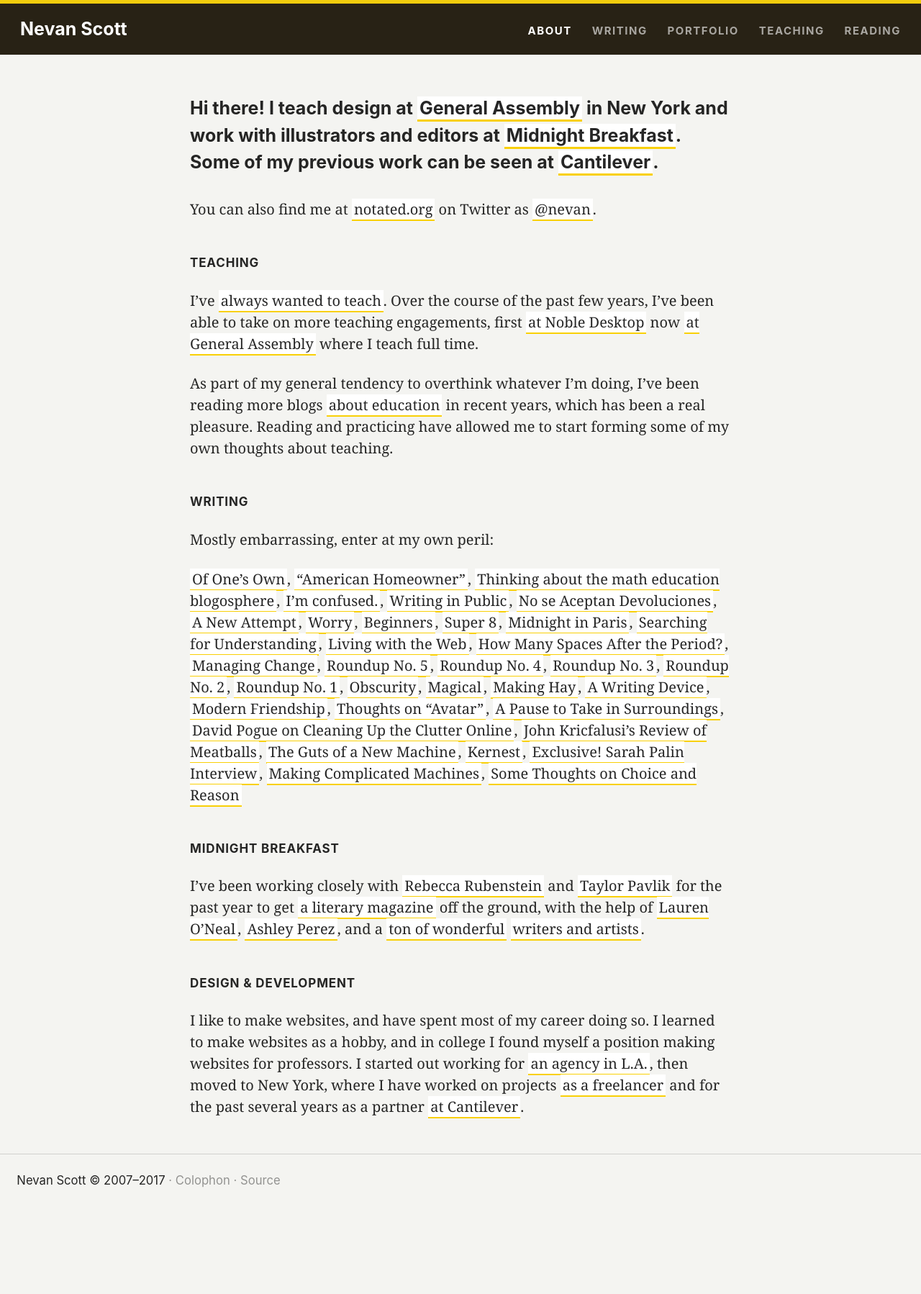
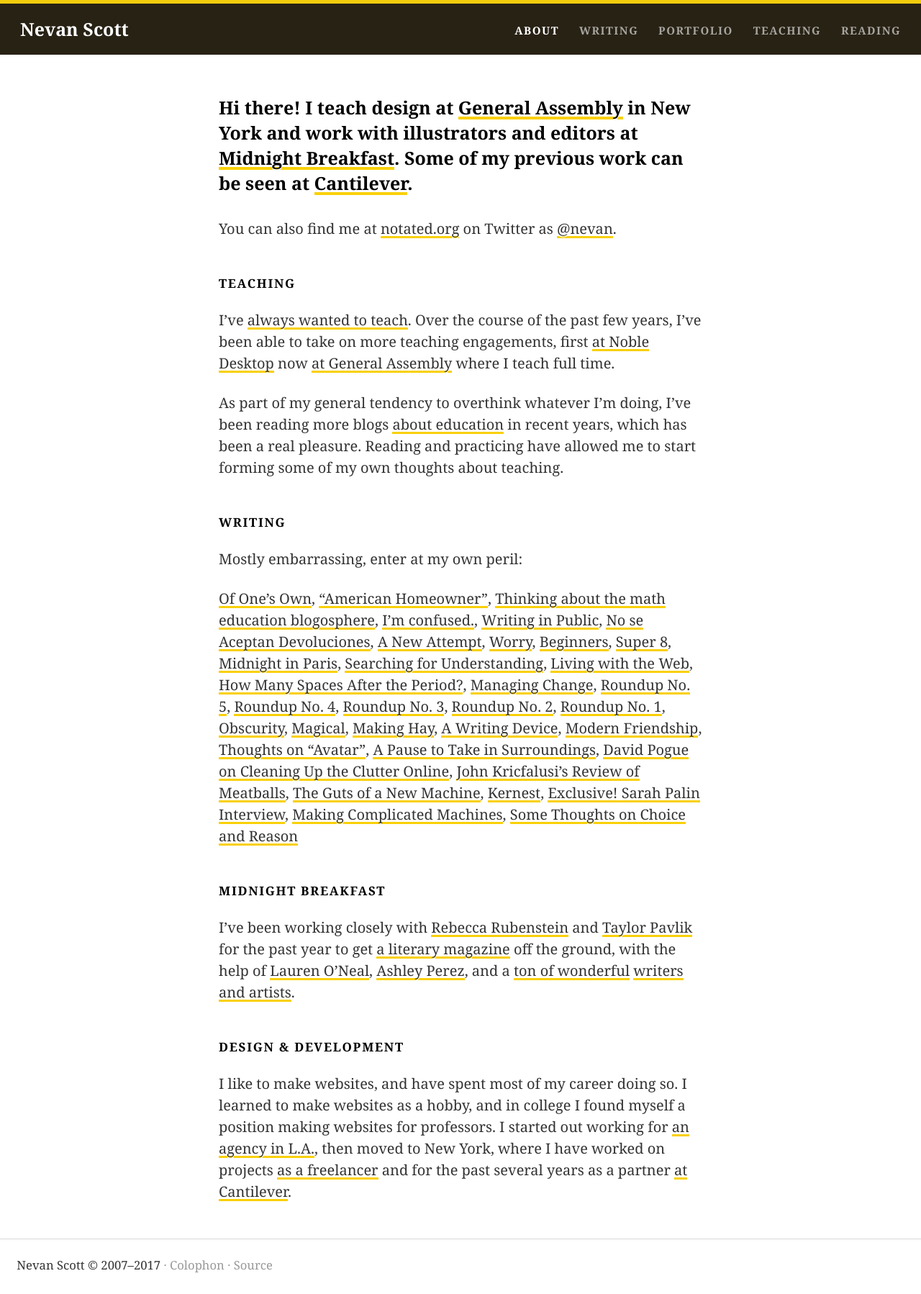
Before and after one commit to nevanscott/nevanscott.github.io, a Jekyll site: the page built from index.md, in a window 1280 px wide. Shown: the whole page at 72% size. Built offline with Jekyll 4.4.1, drawn with Linux system fonts in a browser that asks for light colours; before the commit the page ends 1681 px from its top, so only the background shows below that.

Commit message:
back to Chaparral, and a CSS var refactor!

```diff
--- a/_includes/head.html
+++ b/_includes/head.html
@@ -13,5 +13,7 @@
   <link href="https://micro.blog/nevan" rel="me" />
   <link href="https://twitter.com/nevan" rel="me" />
   <link href="https://www.linkedin.com/in/nevan/" rel="me" />
+	<script type="text/javascript" src="http://use.typekit.com/omw4yuy.js"></script>
+	<script type="text/javascript">try{Typekit.load();}catch(e){}</script>
   <style>{% capture styles %}{% include main.scss %}{% endcapture %}{{ styles | scssify }}</style>
 </head>
--- a/_includes/main.scss
+++ b/_includes/main.scss
@@ -1,18 +1,63 @@
 $serif: Chronicle, Georgia, serif;
 $sans: Whitney, -apple-system, BlinkMacSystemFont, "Segoe UI", "Roboto", "Oxygen", "Ubuntu", "Cantarell", "Fira Sans", "Droid Sans", "Helvetica Neue", Avenir, Noto, sans-serif;
+$serif: "chaparral-pro-1", "chaparral-pro-2", "Chaparral Pro", Georgia, serif;
+$sans: $serif;
 $ratio: 1.618;
 $ssm: "all and (min-width: 35em)";
 $ssl: "all and (min-width: 45em)";
+
+// Settings
+
+:root {
+  --link-underline-color: #{ hsl(50,95,50) };
+  --link-underline-color--hover: #{ hsl(40,95,45) };
+  --link-underline-width: 2px;
+  --page-color: #{ hsl(60,10,95) };
+  --page-color: white;
+  --text-color: #{ rgba(0,0,0,.8) };
+  --text-display-color: black;
+  --text-muted-color: #{ rgba(0,0,0,.4) };
+  --highlight-color: #{ rgba(0,0,0,.1) };
+  --brand-strip-color: #{ hsl(50,90,50) };
+  --thin-stroke-color: #{ rgba(0,0,0,.25) };
+  --hair-stroke-color: #{ rgba(0,0,0,.15) };
+  --figure-stroke-color: #{ rgba(0,0,0,.2) };
+  --figure-drop-color: #{ rgba(0,0,0,.1) };
+  --figure-drop-offset: .5em -.5em 0;
+}
+html.night {
+  --link-underline: #{ hsl(50,90,45) };
+  --link-underline--hover: #{ hsl(35,95,50) };
+  --page-color: #{ hsl(220,50,25) };
+  --text-color: #{ rgba(255,255,255,.9) };
+  --text-display-color: white;
+  --text-muted-color: #{ rgba(255,255,255,.6) };
+  --highlight-color: #{ rgba(255,255,255,.1) };
+  --brand-strip-color: #{ hsl(50,95,45) };
+  --thin-stroke-color: #{ rgba(255,255,255,.25) };
+  --hair-stroke-color: #{ rgba(255,255,255,.2) };
+  --figure-stroke-color: #{ rgba(255,255,255,.2) };
+  --figure-drop-color: #{ rgba(255,255,255,.1) };
+}
+@media #{$ssm} {
+  :root {
+    --link-underline-width: 3px;
+  }
+}
+@media #{$ssl} {
+  :root {
+    --figure-drop-offset: .5em .5em 0;
+  }
+}
 
 html {
 	min-height: 100%;
 }
 
 body {
-	background: white;
-	background: hsl(60,10,95);
-	border-top: .25em solid hsl(50,90,50);
-	color: rgba(0,0,0,.85);
+	background: var(--page-color);
+	border-top: .25em solid var(--brand-strip-color);
+	color: var(--text-color);
 	font-family: $serif;
 	font-size: 18px;
 	line-height: 1.4;
@@ -23,11 +68,6 @@ body {
 		font-size: 20px;
 		line-height: 1.5;
 		padding-bottom: 1.4em;
-	}
-	&.night {
-    background: hsl(220,50,25);
-    border-color: hsl(50,95,45);
-	  color: rgba(255,255,255,.9);
 	}
 }
 
@@ -46,7 +86,7 @@ main >, section >, article > {
   h1, h2, h3, h4, h5, h6, p, blockquote, ul, ol, dl, time, hr,  .footnotes {
     margin-left: auto;
     margin-right: auto;
-    max-width: 47rem;
+    max-width: 42rem;
 	}
 }
 article {
@@ -58,17 +98,12 @@ article {
 
 hr {
   border: none;
-  border-top: 1px solid rgba(0,0,0,.25);
-  body.night & {
-    border-color: rgba(255,255,255,.25);
-  }
+  border-top: 1px solid var(--thin-stroke-color);
 }
 
 h1, h2, h3 {
+  color: var(--text-display-color);
 	font-family: $sans;
-	body.night & {
-	  color: white;
-	}
 }
 h1 {
 	font-size: 1.25em;
@@ -76,42 +111,35 @@ h1 {
 h2 {
 	font-size: .85em;
 	font-weight: bold;
-	letter-spacing: .05em;
+	letter-spacing: .1em;
 	margin: 2.8em 0 1.4em;
 	text-transform: uppercase;
 }
 p {
 	margin: 0 auto 1.25em;
 	&.lede {
+	  color: var(--text-display-color);
 	  font-family: $sans;
 	  font-size: 1.25em;
 	  font-weight: 700;
-	  a {
-      border-width: 2px;
-      @media #{$ssm} {
-        border-width: 3px;
-      }
-	  }
+	  line-height: 1.3;
+	  --link-underline-width: 3px;
+    @media #{$ssm} {
+      --link-underline-width: 4px;
+      line-height: 1.4;
+    }
 	}
 }
 figure {
   margin: 0 0 1.25em;
   padding: 0;
   &.screenshot .browser {
-    border: 1px solid rgba(0,0,0,.2);
-    box-shadow: .5em -.5em 0 rgba(0,0,0,.1);
+    border: 1px solid var(--figure-stroke-color);
+    box-shadow:
+      var(--figure-drop-offset)
+      var(--figure-drop-color);
     img {
       display: block;
-    }
-    body.night & {
-      border-color: rgba(255,255,255,.2);
-      box-shadow: .5em -.5em 0 rgba(255,255,255,.1);
-    }
-    @media #{$ssl} {
-      box-shadow: .5em .5em 0 rgba(0,0,0,.1);
-      body.night & {
-        box-shadow: .5em .5em 0 rgba(255,255,255,.1);
-      }
     }
   }
   figcaption {
@@ -146,20 +174,14 @@ img {
   max-width: 100%;
 }
 time {
-  color: rgba(0,0,0,.4);
+  color: var(--text-muted-color);
   display: block;
   margin: 0 auto 1.25em;
-  body.night & {
-    color: rgba(255,255,255,.6);
-  }
 }
 code {
-  background: rgba(0,0,0,.1);
+  background: var(--highlight-color);
   border-radius: .25em;
   padding: 0 .2em;
-  body.night & {
-    background: rgba(255,255,255,.1);
-  }
 }
 ul {
   list-style: square;
@@ -206,42 +228,29 @@ blockquote {
   }
 }
 a {
-  background: white;
-	border-bottom-width: 1px;
-	border-bottom-style: solid;
-	border-color: hsl(50,95,50);
+	box-shadow:
+	  inset
+	  0
+	  calc(-1 * var(--link-underline-width))
+	  var(--link-underline-color);
 	color: inherit;
-	padding: 0 3px 1px;
 	text-decoration: none;
-	-webkit-transition: border 250ms;
-	transition: border 250ms;
+	text-shadow: 0 2px 0 var(--page-color);
+	-webkit-transition: box-shadow 250ms;
+	transition: box-shadow 250ms;
 	&:hover {
-		border-color: hsl(40,95,45);
+    box-shadow:
+      inset
+      0
+      calc(-1 * var(--link-underline-width))
+      var(--link-underline-color--hover);
 	}
-	body.night & {
-	  background: none;
-	  border-color: hsl(50,90,45);
-	  color: white;
-	  padding: 0 0 1px;
-	  &:hover {
-	    border-color: hsl(35,95,50);
-	  }
+	header[role=banner] &, footer[role=contentinfo] & {
+	  box-shadow: unset;
+	  text-shadow: none;
 	}
-	header &, footer & {
-	  background: none;
-	  border: none;
-	  padding: 0;
-	}
-	footer & {
-    color: rgba(0,0,0,.4);
-    body.night & {
-      color: rgba(255,255,255,.6);
-    }
-	}
-	@media #{$ssm} {
-	  border-width: 2px;
-	  padding-bottom: 1px;
-	  padding-top: 1px;
+	footer[role=contentinfo] & {
+    color: var(--text-muted-color);
 	}
 }
 
@@ -250,11 +259,12 @@ header[role=banner] {
   color: white;
   margin-bottom: 1.5em;
   overflow: auto;
-	body.night & {
+	html.night & {
 	  background: none;
 	  border-bottom: 1px solid rgba(255,255,255,.2);
 	}
   h1 {
+    color: inherit;
     @media #{$ssl} {
       float: left;
     }
@@ -295,16 +305,13 @@ main[role=main] {
 }
 
 footer[role=contentinfo] {
-  border-top: 1px solid rgba(0,0,0,.15);
+  border-top: 1px solid var(--hair-stroke-color);
   font-family: $sans;
   font-size: smaller;
   margin-top: 3em;
   padding-top: .7em;
 	@media #{$ssm} {
 	  padding-top: 1.4em;
-	}
-	body.night & {
-	  border-color: rgba(255,255,255,.2);
 	}
 	nav {
 	  display: inline;
@@ -316,43 +323,6 @@ footer[role=contentinfo] {
 	}
 }
 
-iframe {
-  $scale: 0.45;
-  $height: 50vh;
-  border: none;
-  border-top: 1.5em solid rgba(0,0,0,.25);
-  border-radius: .5em .5em 0 0;
-  box-shadow: 0 1px 3px rgba(0,0,0,.25);
-  height: $height / $scale;
-  margin-bottom: 0 - ($height / $scale - $height);
-  width: percentage(1/$scale);
-  -ms-zoom: $scale;
-  -moz-transform: scale($scale);
-  -moz-transform-origin: 0 0;
-  -o-transform: scale($scale);
-  -o-transform-origin: 0 0;
-  -webkit-transform: scale($scale);
-  -webkit-transform-origin: 0 0;
-  body.night & {
-    border-color: rgba(255,255,255,.15);
-    box-shadow: 0 1px 3px rgba(0,0,0,.5);
-  }
-  @media #{$ssm} {
-    $scale: 0.65;
-    $height: 60vh;
-    height: $height / $scale;
-    margin-bottom: 0 - ($height / $scale - $height);
-    width: percentage(1/$scale);
-    -ms-zoom: $scale;
-    -moz-transform: scale($scale);
-    -moz-transform-origin: 0 0;
-    -o-transform: scale($scale);
-    -o-transform-origin: 0 0;
-    -webkit-transform: scale($scale);
-    -webkit-transform-origin: 0 0;
-  }
-}
-
 .footnotes {
   font-size: smaller;
   margin-top: 2.8em;
@@ -360,20 +330,16 @@ iframe {
     display: none;
   }
   &:before {
-    border-top: 1px solid rgba(0,0,0,.15);
+    border-top: 2px solid var(--hair-stroke-color);
     content: '';
     display: block;
     width: 5em;
-    body.night & {
-      border-color: rgba(255,255,255,.25);
-      border-width: 2px;
-    }
   }
 }
 
 .footnote {
   background: rgba(0,0,0,.2);
-  border: none;
+  box-shadow: unset;
   border-radius: 2em;
   font-size: .75em;
   margin: 0 1px;
@@ -383,8 +349,8 @@ iframe {
 
 .reversefootnote {
   background: none;
-  border: none;
-  color: rgba(0,0,0,.4);
+  box-shadow: unset;
+  color: var(--text-muted-color);
   font-size: smaller;
   margin: 0 1px;
   padding: 0;
--- a/_includes/scripts.html
+++ b/_includes/scripts.html
@@ -4,7 +4,7 @@
 var now = new Date();
 var hour = now.getHours();
 if(hour < 6 || hour > 20) {
-  document.getElementsByTagName('body')[0].className = 'night';
+  document.getElementsByTagName('html')[0].className = 'night';
 }
 
 // Open external links in new tab
```
